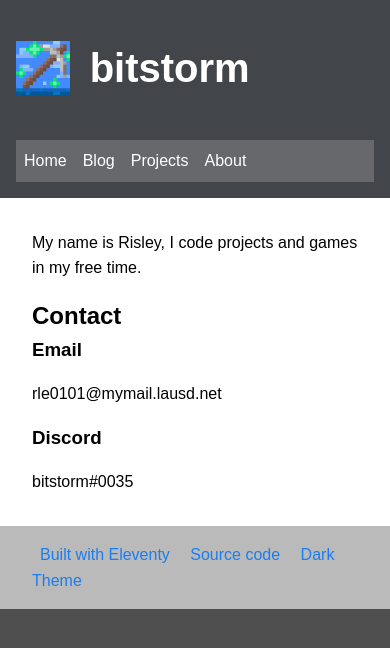
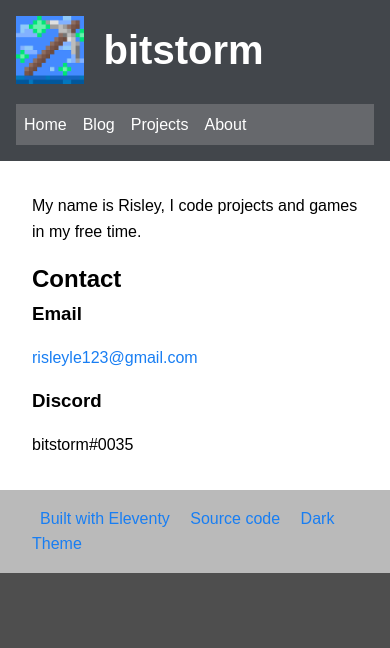
Before and after one commit to bitstorms/bitstorm.dev, an Eleventy site: page src/about.njk in a window 390 px wide. Built offline with nearby package versions, Linux system fonts and the light colour scheme; Eleventy itself is replaced by a stand-in of ours; files that its build step writes are made by us from their sources.

Commit message:
Fixed image sizing

```diff
--- a/src/_includes/base.njk
+++ b/src/_includes/base.njk
@@ -9,9 +9,6 @@
     <meta name="description" content="This is my personal website. Have a look around!">
     <meta name="theme-color" content="black">
     <meta name="keywords" content="software, projects, personal, games, github, linux, html, css, js, node.js, tech, technology">
-    <link rel="preconnect" href="https://fonts.googleapis.com">
-    <link rel="preconnect" href="https://fonts.gstatic.com" crossorigin>
-    <link href="https://fonts.googleapis.com/css2?family=Ubuntu&display=swap" rel="stylesheet">
     <link rel="stylesheet" href="/css/main.css">
     <title>{{title}}</title>
 </head>
--- a/src/about.njk
+++ b/src/about.njk
@@ -6,6 +6,6 @@ layout: 'base.njk'
 <p>My name is Risley, I code projects and games in my free time.</p>
 <h2>Contact</h2>
 <h3>Email</h3>
-<p>rle0101@mymail.lausd.net</p>
+<p><a href='mailto:risleyle123@gmail.com'>risleyle123@gmail.com</a></p>
 <h3>Discord</h3>
 <p>bitstorm#0035</p>
--- a/src/css/main.css
+++ b/src/css/main.css
@@ -1,6 +1,6 @@
 :root {
     --white: rgb(255, 255, 255);
-    --darkblack: rgb(49, 49, 49);
+    --darkblack: rgb(0, 0, 0);
     --black: rgb(34, 34, 34);
     --yellow: rgb(255, 255, 0);
     --darkgrey: rgb(78, 78, 78);
@@ -36,8 +36,6 @@ body {
     margin: auto;
 }
 
-
-
 main {
     padding: 1em 2em;
 }
@@ -52,13 +50,9 @@ main {
     align-items: center;
 }
 
-#logo h1 {
-    margin: 0.5em;
-}
-
 #logo img {
-    height: 15%;
-    width: 15%;
+    height: 10vh;
+    margin-right: 1em;
 }
 
 header {
@@ -87,8 +81,9 @@ header a:hover {
 }
 
 .preview {
-    max-width: 300px;
+    max-width: 50%;
 }
+
 
 
 /* Footer */
@@ -101,6 +96,13 @@ footer {
 footer a {
     text-decoration: none;
     padding: 0.5em;
+}
+
+
+@media (max-width: 650px) {
+    #logo img {
+        height: 8vh;
+    }
 }
 
 @media (prefers-color-scheme: dark) {
```
